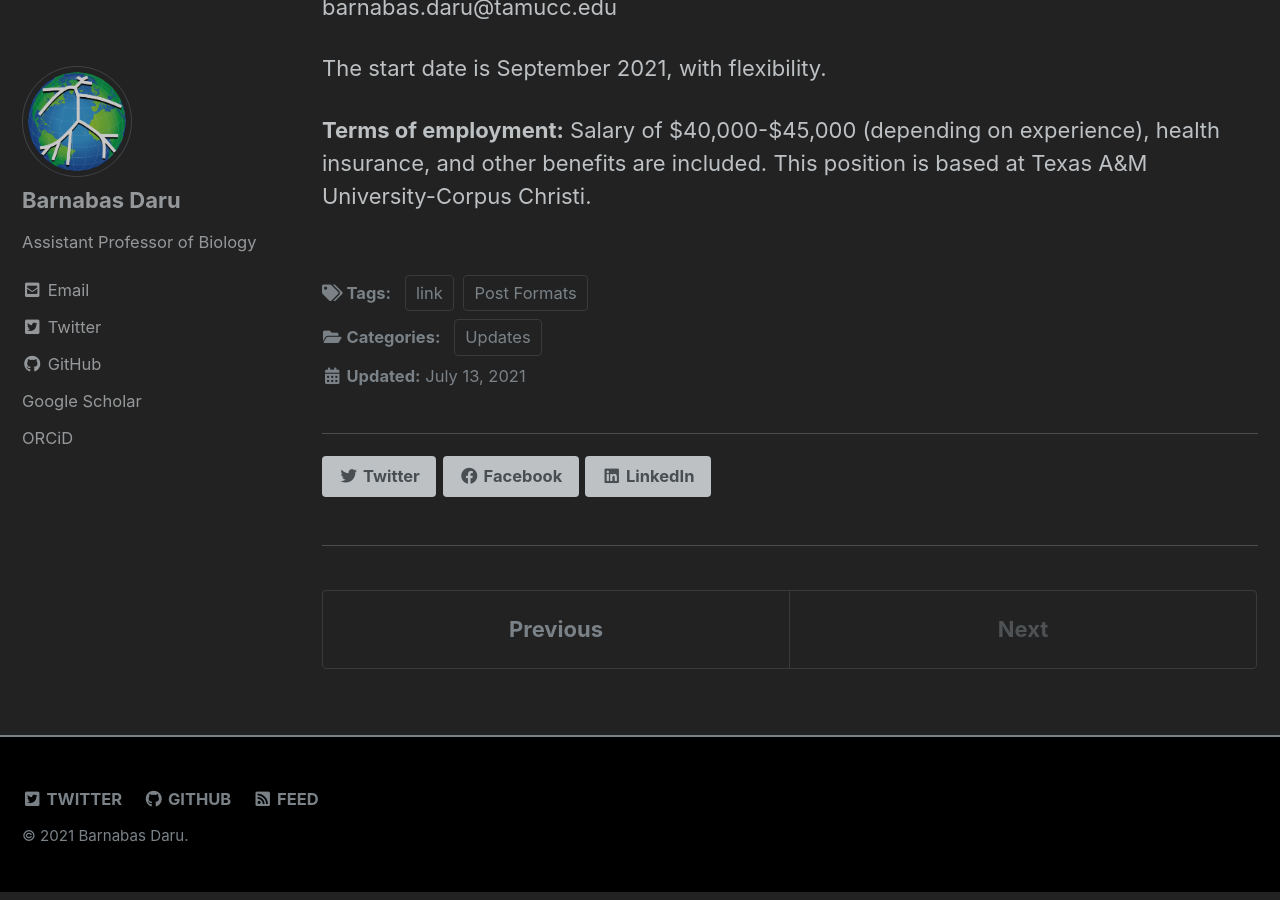
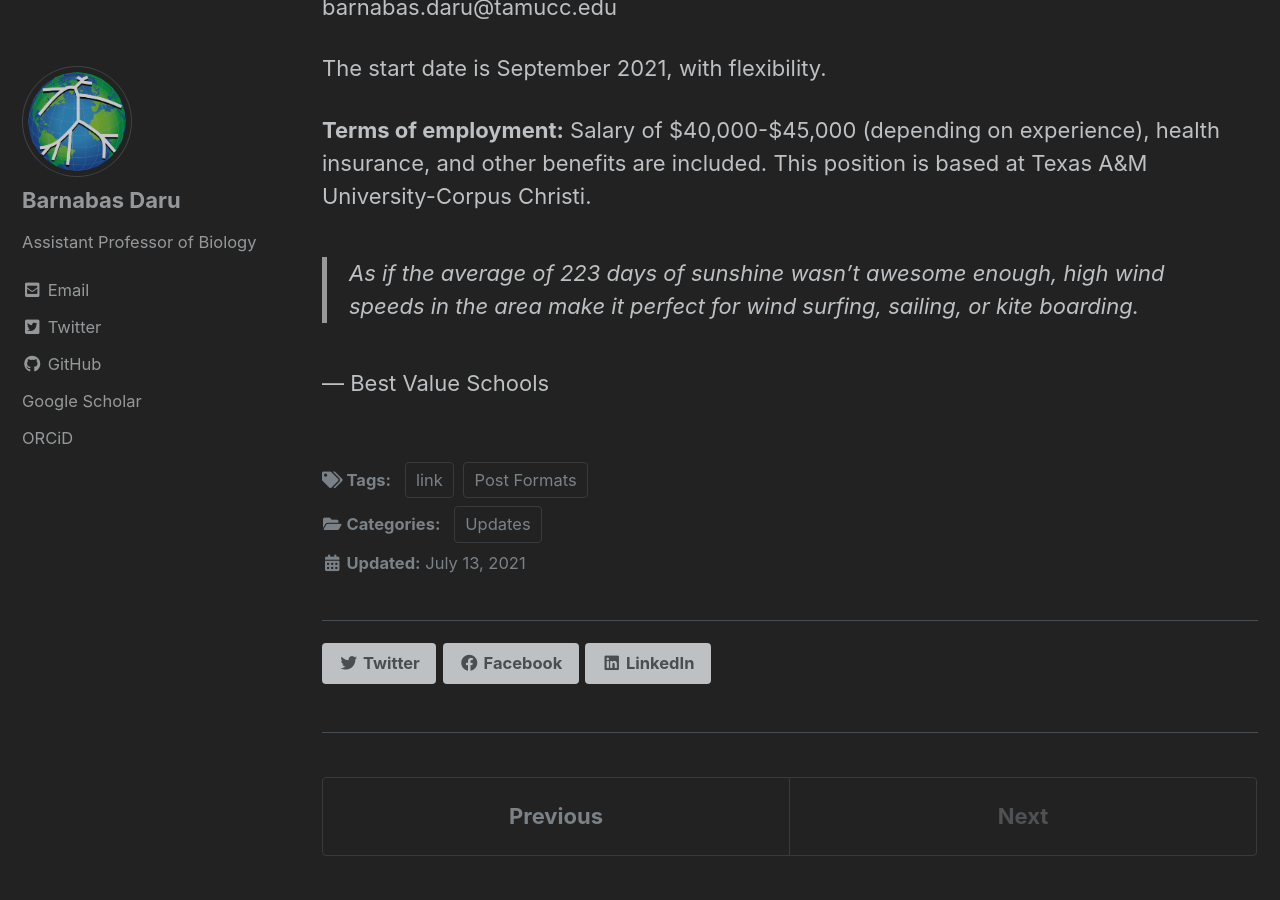
Before and after one commit to darunabas/darulab.github.io, a Jekyll site: the page built from _posts/2021-07-13-Postdoctoral-Position-Biogeography.md, in a window 1280 px wide and 900 px high, scrolled down 1702 px. Built offline with Jekyll 4.4.1, drawn with Linux system fonts in a browser that asks for light colours; cached includes are drawn as plain includes.

Commit message:
Update 2021-07-13-Postdoctoral-Position-Biogeography.md

```diff
--- a/_posts/2021-07-13-Postdoctoral-Position-Biogeography.md
+++ b/_posts/2021-07-13-Postdoctoral-Position-Biogeography.md
@@ -47,3 +47,7 @@ The start date is September 2021, with flexibility.
 
 **Terms of employment:**
 Salary of $40,000-$45,000 (depending on experience), health insurance, and other benefits are included.  This position is based at Texas A&M University-Corpus Christi.
+
+> As if the average of 223 days of sunshine wasn’t awesome enough, high wind speeds in the area make it perfect for wind surfing, sailing, or kite boarding.
+
+— Best Value Schools
```
